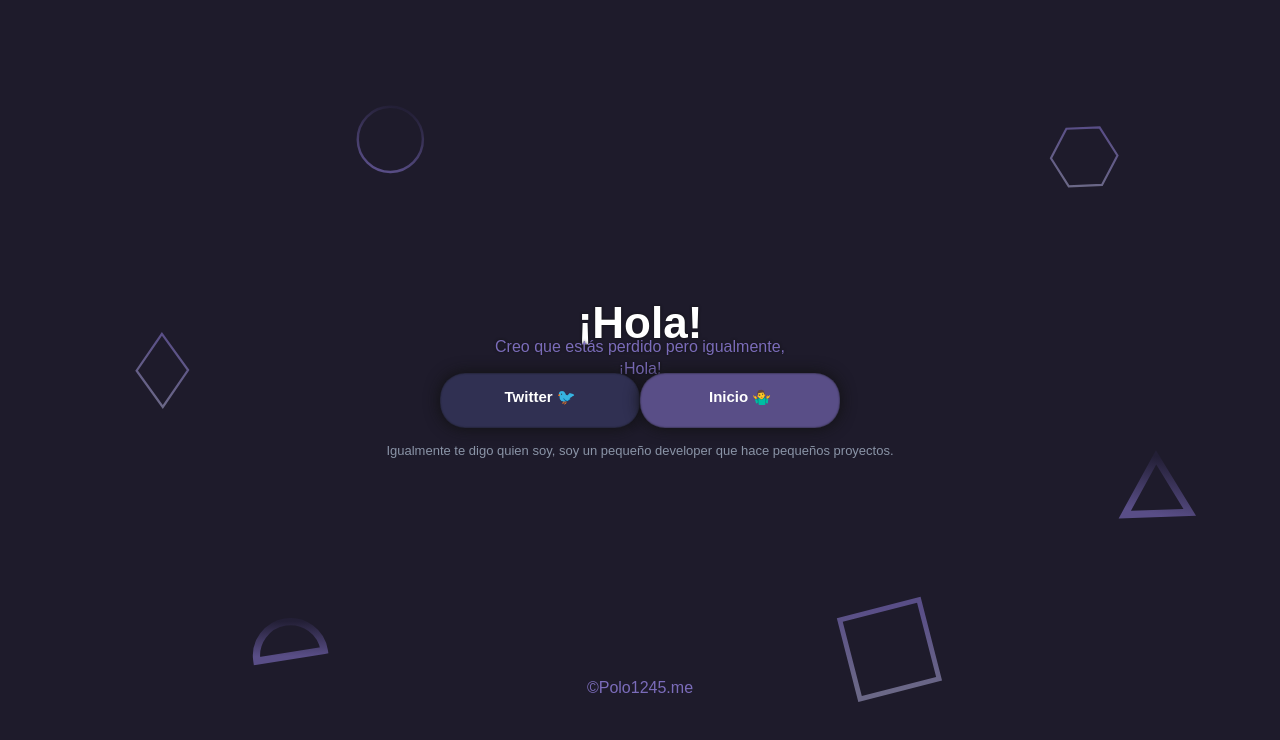
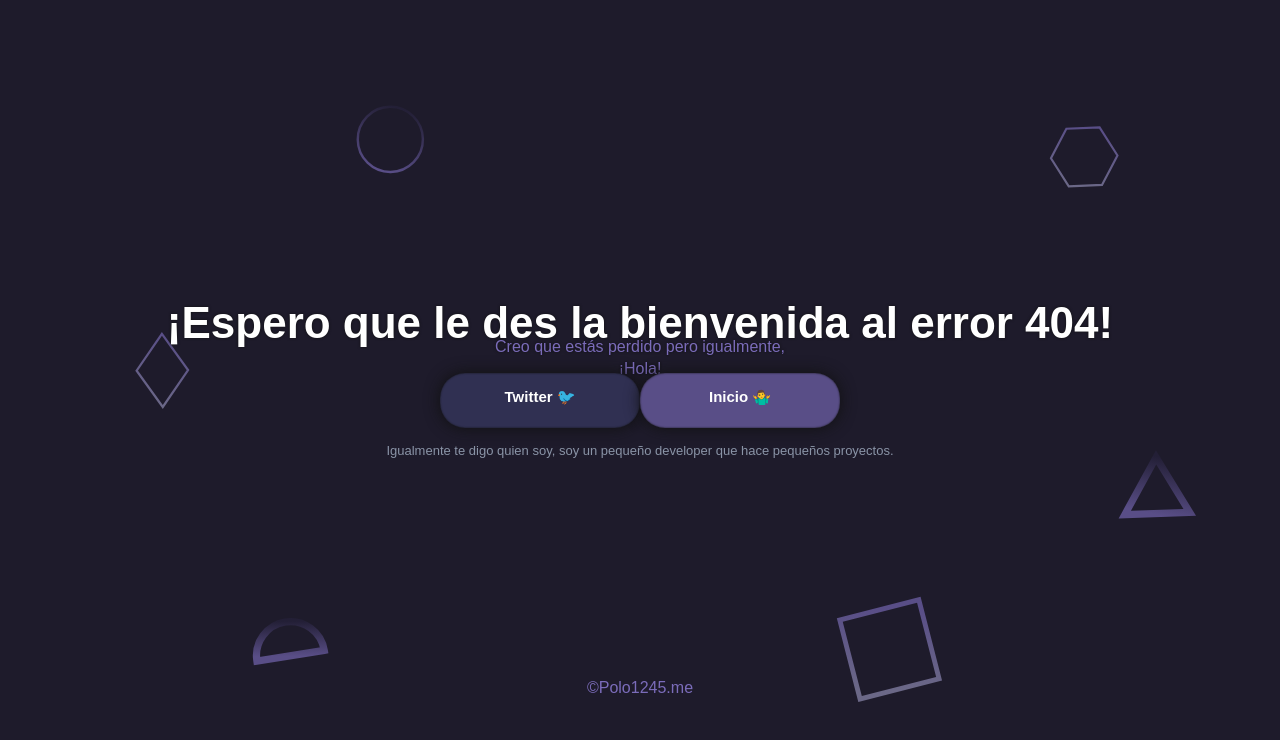
Before and after one commit to polo-1245-oficial/polo-1245-oficial.github.ioasd, a plain HTML site: page index.html in a window 1280 px wide. Drawn offline with Linux system fonts and the light colour scheme; a web font is replaced by a local one.

Commit message:
Update index.html

```diff
--- a/index.html
+++ b/index.html
@@ -7,7 +7,7 @@
 	<title>Hola</title>
 </head>
 	<body>
-	<h1 class="title">¡Hola!</h1>
+	<h1 class="title">¡Espero que le des la bienvenida al error 404!</h1>
 	<H7 class="description">Creo que estás perdido pero igualmente, ¡Hola!</H7>
 	<a type="button" class="glow-on-hover slide_from_top button1 mainleftbtn" href="https://twitter.com/Polo_1245ofi">Twitter 🐦</a><a type="button" class="glow-on-hover glow-on-hover1 slide_from_top button1 mainrightbtn" href="https://polo1245.me" target="_blank">Inicio 🤷‍♂️</a>
 	<under>Igualmente te digo quien soy, soy un pequeño developer que hace pequeños proyectos.</under>
```
